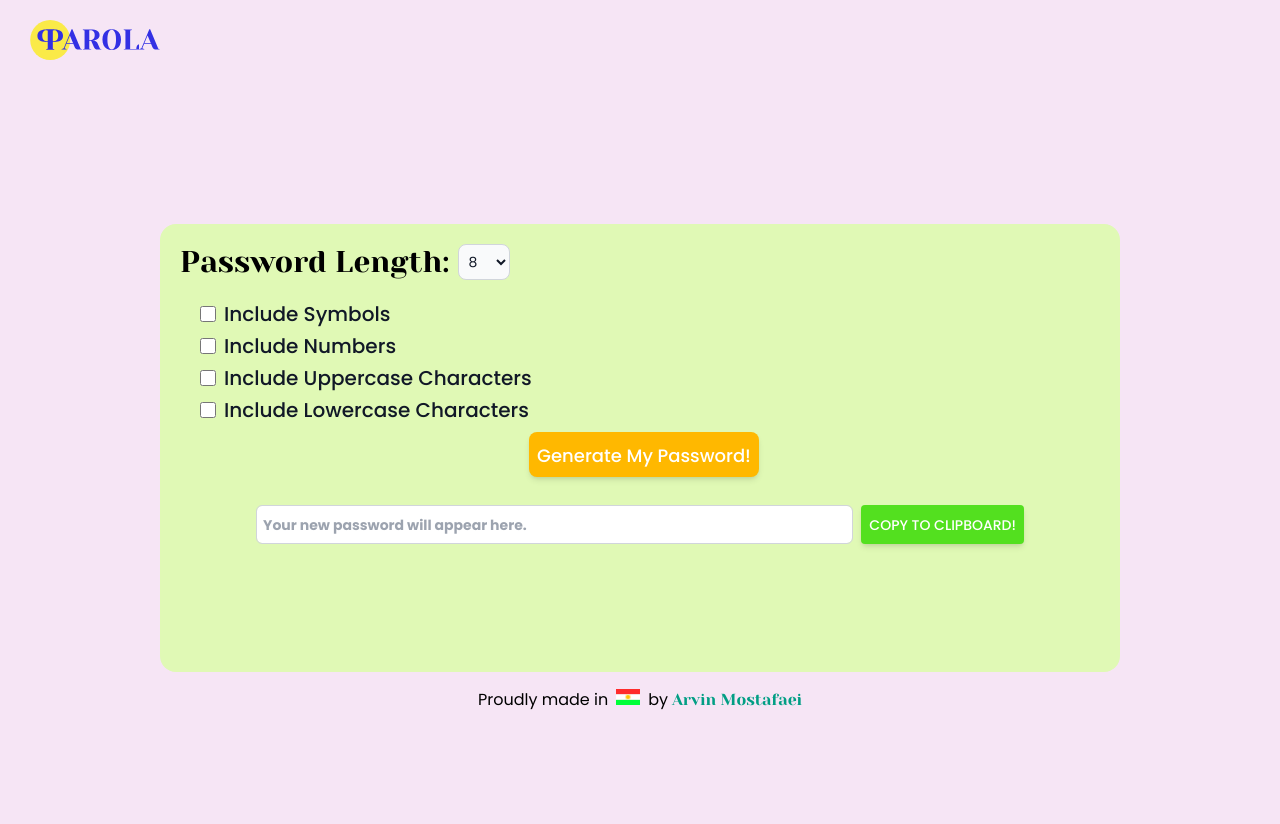
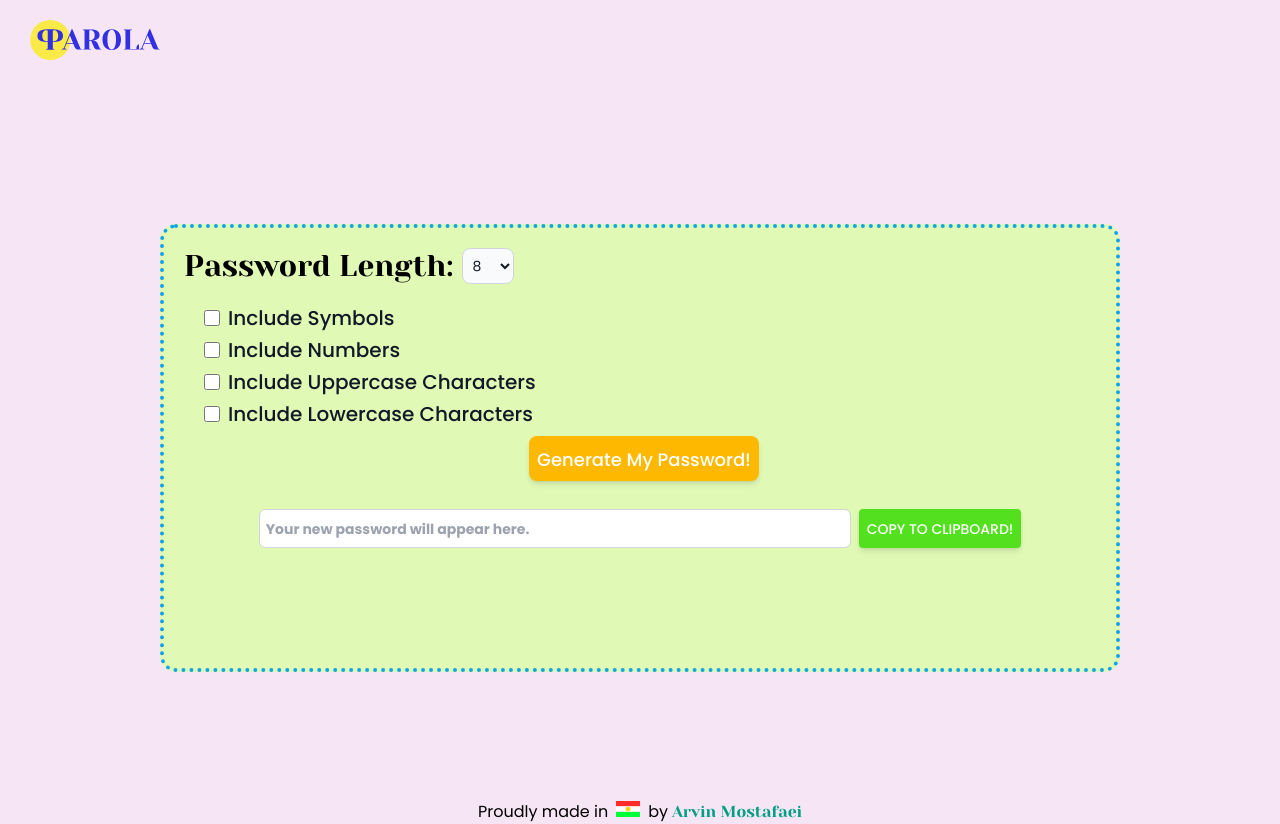
Before and after one commit to arviinmo/palora, a Next.js app: page / in a window 1280 px wide. Before the commit the page ends 800 px from the top, so only its background shows below. Built offline with nearby package versions, Linux system fonts and the light colour scheme.

Commit message:
edited some general style

```diff
--- a/pages/index.js
+++ b/pages/index.js
@@ -22,12 +22,12 @@ export default function Home() {
       </Link>
         </div>
       <div className="w-full flex place-items-center flex-col items-center justify-center h-full content-center mt-[10rem]">
-        <div className="flex flex-row sl:h-[28rem] rounded-2xl place-items-center lg:w-2/5 md:w-9/12 sm:w-11/12 sm:h-[24rem] p-5 bg-[#E0F9B5]">
+        <div className="flex flex-row sl:h-[28rem] rounded-2xl place-items-center lg:w-2/5 md:w-9/12 sm:w-11/12 sm:h-[24rem] p-5 bg-[#E0F9B5] border-dotted border-4 border-sky-500">
           <div className="w-full h-full">
             <PassGen />
           </div>
         </div>
-        <footer className="font-Poppins mt-4 flex flex-wrap items-center">
+        <footer className="font-Poppins lg:mt-[14rem] ma:mt-[8rem] xs:mt-[12rem] flex flex-wrap items-center">
           Proudly made in
           <Link href="#">
             <a className="pl-1 pr-1" target="_blank">
--- a/tailwind.config.js
+++ b/tailwind.config.js
@@ -9,6 +9,7 @@ module.exports = {
       'xs': '320px',
       'sm': '375px',
       'sl': '426px',
+      'ma': '760px',
       'md': '960px',
       'lg': '1460px',
     },
```
